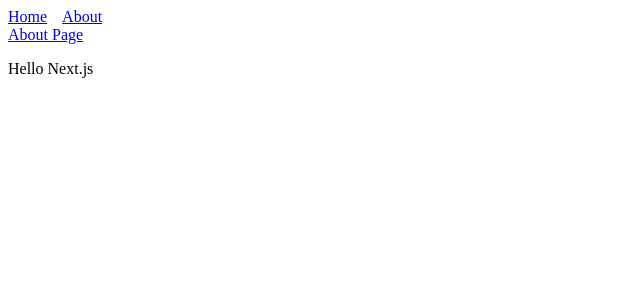
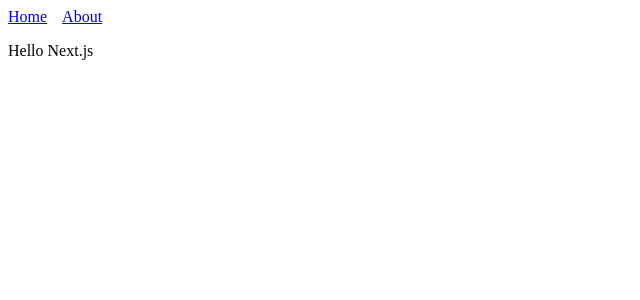
Before and after one commit to jbirondo/hello-nextjs, a Next.js app: page / in a window 1280 px wide. Shown: the top 300 px of the page, without its empty margins (0-640 px from the left). Built offline with nearby package versions, Linux system fonts and the light colour scheme.

Commit message:
Deleted Link to about in index.js

```diff
--- a/pages/index.js
+++ b/pages/index.js
@@ -5,9 +5,6 @@ export default function Index() {
     return (
         <div>
             <Header/>
-            <Link href="/about">
-                <a title="About Page">About Page</a>
-            </Link>
             <p>Hello Next.js</p>
         </div>
     );
```
